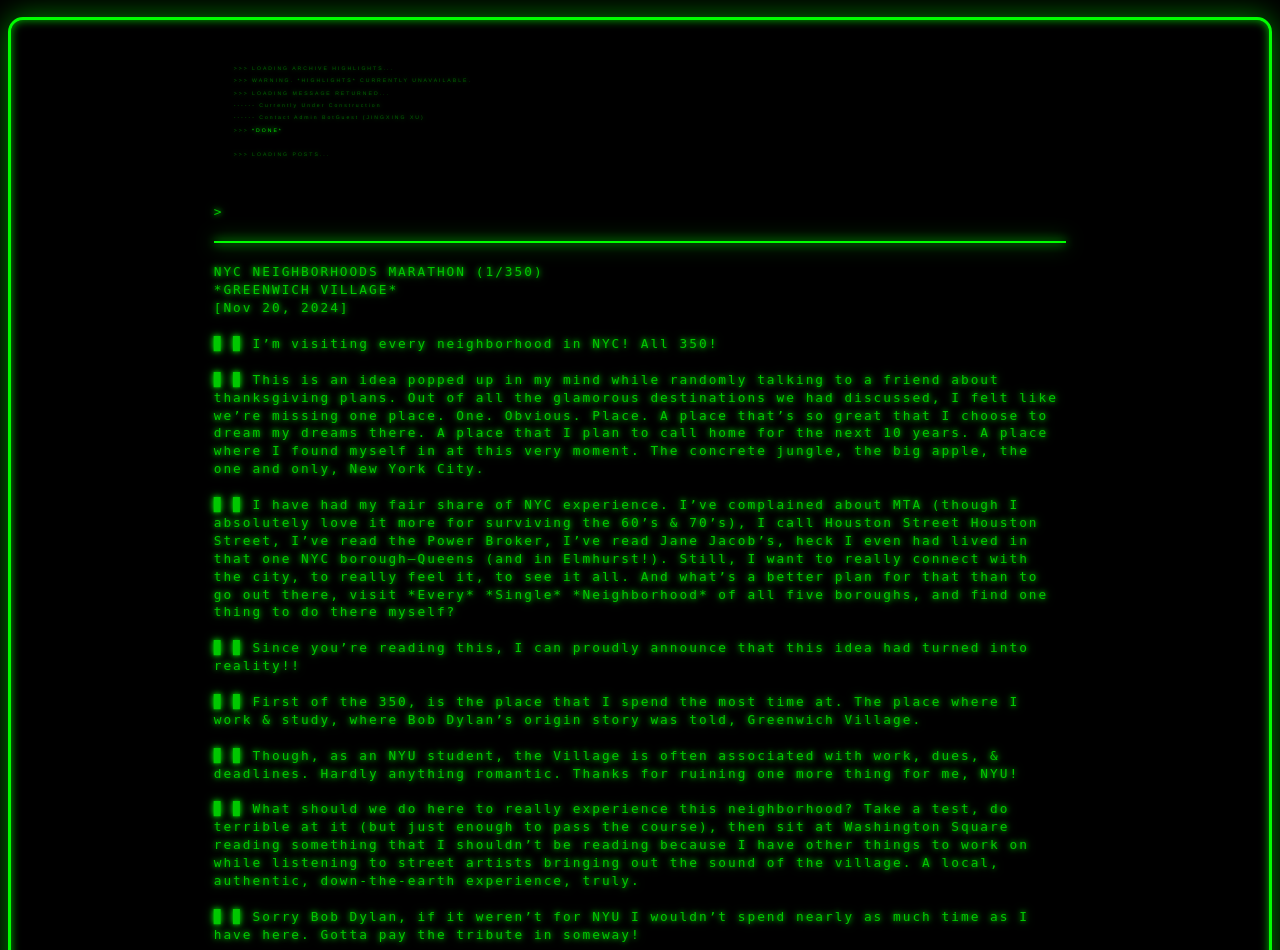
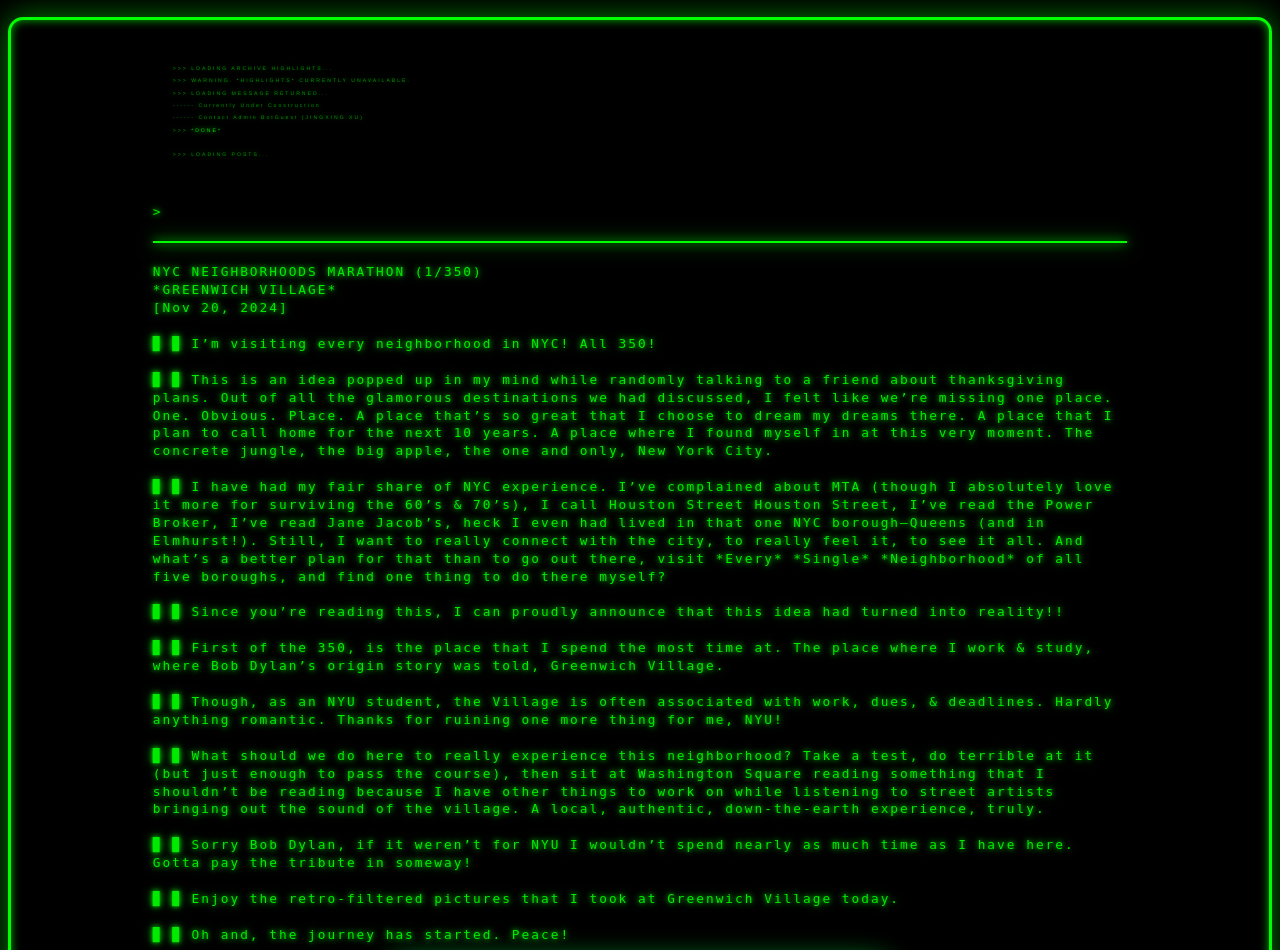
Before and after one commit to botguest/personal_site_git, a Flask app: page /archive in a window 1280 px wide. Shown: the part 71-1021 px from the top of the page. Run offline with Flask 2, Linux system fonts and the light colour scheme; data comes from the database, SQL or seed files in the repository; parts of the project's set-up code (start-up, migrations or seed data) failed here and were passed over.

Commit message:
see how it works now

```diff
--- a/static/css_style.css
+++ b/static/css_style.css
@@ -65,13 +65,13 @@
     font-size: 1vw;
     line-height: 1.4;
     letter-spacing: 2px;
-    color: rgba(0, 200, 0);
+    color: rgba(0, 235, 0);
     text-shadow: 0 0 5px rgba(0, 255, 0, 0.8), 0 0 10px rgba(0, 255, 0, 0.6);
 
-    max-width: 70%; /* Limits width to 70% of the screen */
+    max-width: 85%; /* Limits width to 70% of the screen */
     margin: 0 auto; /* Centers the text block */
-    padding-left: 5%; /* Adds padding from the left */
-    padding-right: 5%; /* Adds padding from the right */
+    padding-left: 10%; /* Adds padding from the left */
+    padding-right: 10%; /* Adds padding from the right */
 }
 
 /* Text (Auxillery Styling) */
@@ -83,7 +83,7 @@
     line-height: 1.4;
     letter-spacing: 2px;
     padding: 20px;
-    color: rgba(0, 100, 0); /* smaller */
+    color: rgba(0, 150, 0); /* smaller */
     text-shadow: 0 0 5px rgba(0, 255, 0, 0.4), 0 0 10px rgba(0, 255, 0, 0.2);
 }
 
@@ -97,12 +97,9 @@
     color: #0f0;
     text-shadow: 0 0 5px rgba(0, 255, 0, 0.8), 0 0 10px rgba(0, 255, 0, 0.6);
 
-    max-width: 90%; /* Limits width to 70% of the screen */
+    text-decoration: underline;
+
     margin: 0 auto; /* Centers the text block */
-    padding-left: 2%; /* Adds padding from the left */
-    padding-right: 2%; /* Adds padding from the right */
-
-    text-decoration: underline;
 }
 
 /* Navbar styling */
```
